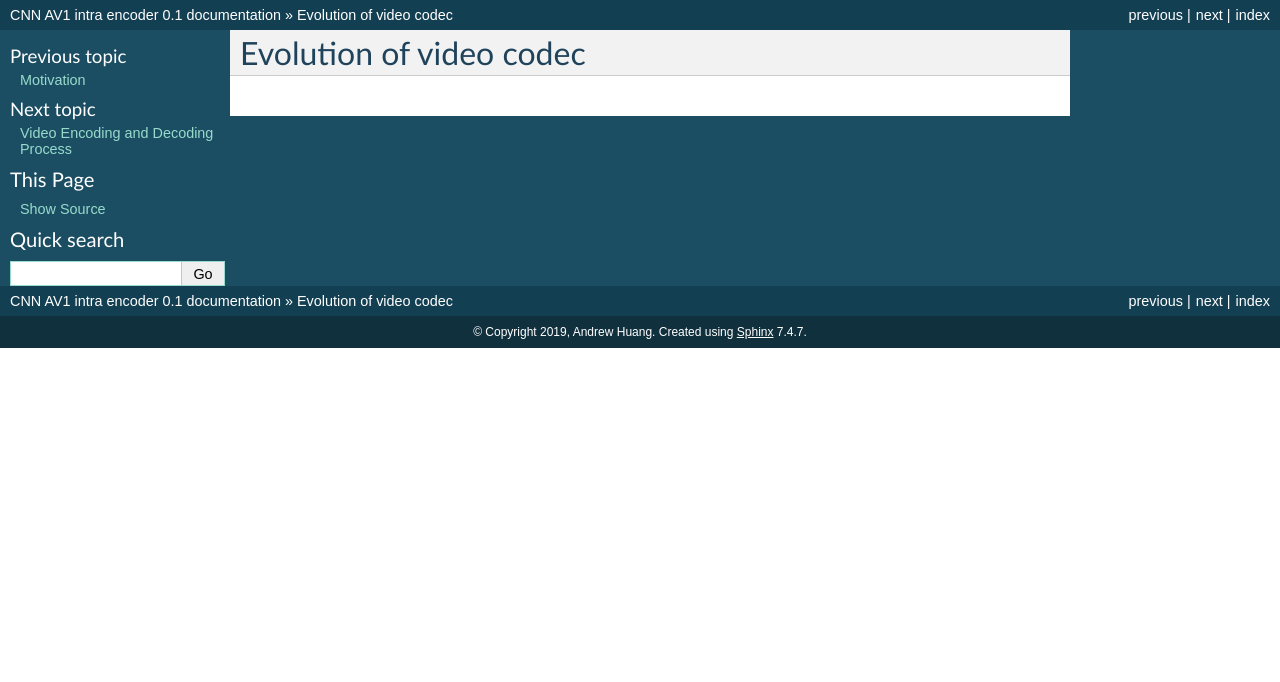
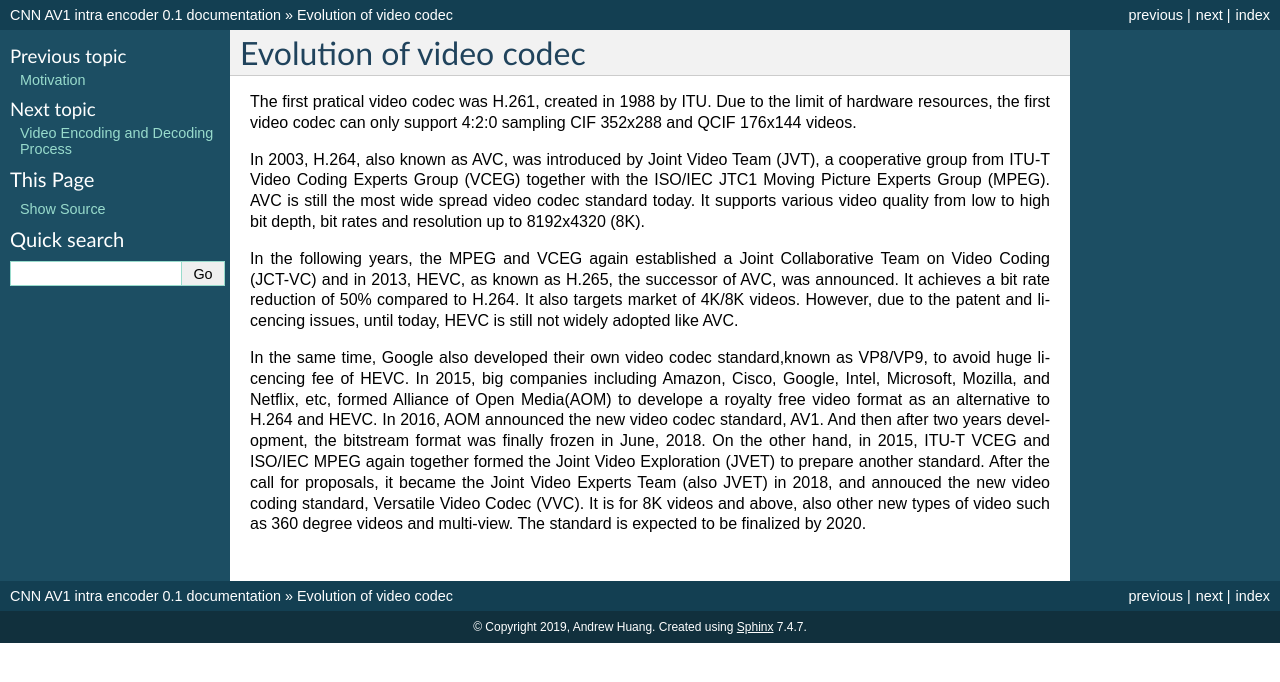
Before and after one commit to epadam/CNN-AV1-intra-encoder, a Sphinx documentation site: the page built from source/evolution_of_video_codec.rst, in a window 1280 px wide. Shown: the top 682 px of the page. Built offline with Sphinx 7.4.7, drawn with Linux system fonts in a browser that asks for light colours.

Commit message:
Update evolution_of_video_codec.rst

```diff
--- a/source/evolution_of_video_codec.rst
+++ b/source/evolution_of_video_codec.rst
@@ -1,2 +1,12 @@
 Evolution of video codec
 ================================
+The first pratical video codec was H.261, created in 1988 by ITU. Due to the limit of hardware resources, the first video codec can only support 4:2:0 sampling CIF 352x288 and QCIF 176x144 videos.
+
+In 2003, H.264, also known as AVC, was introduced by Joint Video Team (JVT), a cooperative group from ITU-T Video Coding Experts Group (VCEG) together with the ISO/IEC JTC1 Moving Picture Experts Group (MPEG). AVC is still the most wide spread video codec standard today. It supports various video quality from low to high bit depth, bit rates and resolution up to 8192x4320 (8K).
+
+In the following years, the MPEG and VCEG again established a Joint Collaborative Team on Video Coding (JCT-VC) and in 2013, HEVC, as known as H.265, the successor of AVC, was announced. It achieves a bit rate reduction of 50\% compared to H.264. It also targets market of 4K/8K videos. However, due to the patent and licencing issues, until today, HEVC is still  not widely adopted like AVC.
+
+
+In the same time, Google also developed their own video codec standard,known as VP8/VP9, to avoid huge licencing fee of HEVC.
+In 2015, big companies including Amazon, Cisco, Google, Intel, Microsoft, Mozilla, and Netflix, etc, formed Alliance of Open Media(AOM) to develope a royalty free video format as an alternative to H.264 and HEVC. In 2016, AOM announced the new video codec standard, AV1. And then after two years development, the bitstream format was finally frozen in June, 2018.
+On the other hand, in 2015, ITU-T VCEG and ISO/IEC MPEG again together formed the Joint Video Exploration (JVET) to prepare another standard. After the call for proposals, it became the Joint Video Experts Team (also JVET) in 2018, and annouced the new video coding standard, Versatile Video Codec (VVC). It is for 8K videos and above, also other new types of video such as 360 degree videos and multi-view. The standard is expected to be finalized by 2020.
```
